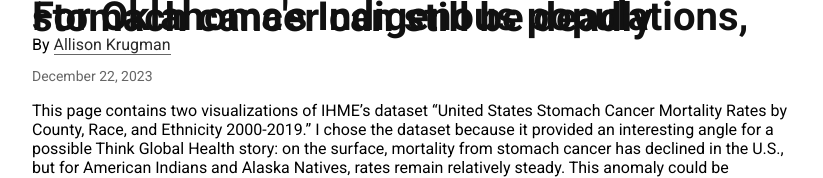
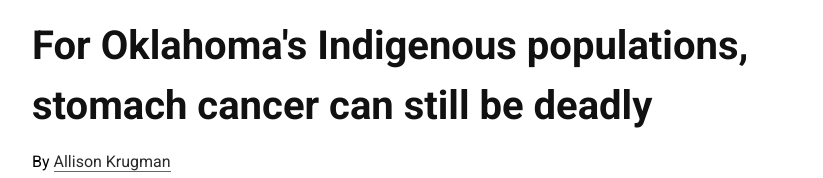
Before and after one commit to alliekrugman/ok-stomach-cancer, a plain HTML site: page index.html in a window 1280 px wide. Shown: the top 178 px of the page, without its empty margins (228-1051 px from the left). Drawn offline with Linux system fonts and the light colour scheme.

Commit message:
Update style.css

```diff
--- a/style.css
+++ b/style.css
@@ -9,7 +9,7 @@ h1 {
     font-weight: 700;
     font-size: 40px;
     margin: 0;
-    line-height: 1.3px;
+    line-height: 1.5;
     color: #111;
 }
 
```
